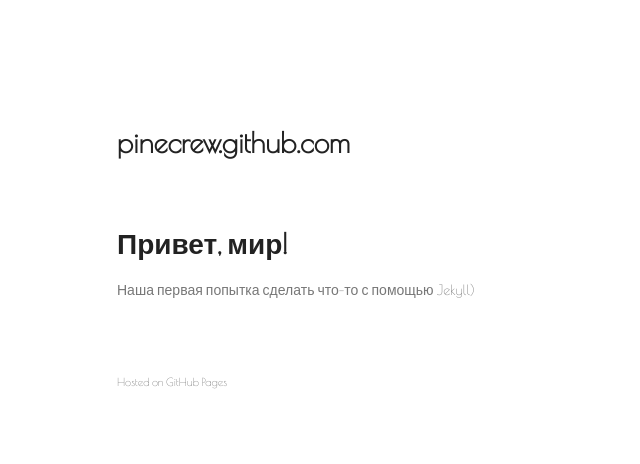
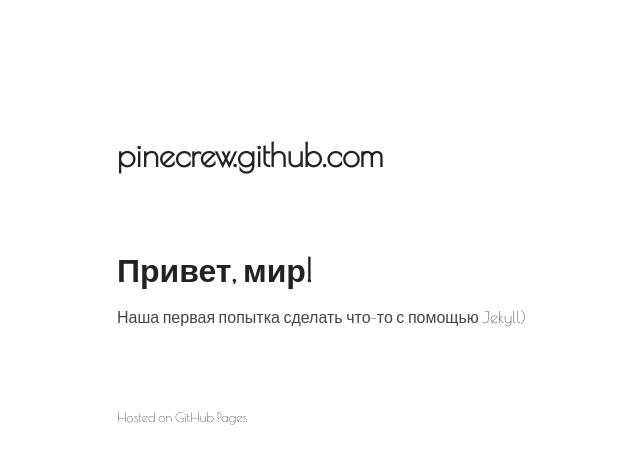
Before and after one commit to gitter-badger/pinecrew.github.com, a Jekyll site: the page built from index.md, in a window 1280 px wide. Shown: the top 464 px of the page, without its empty margins (93-733 px from the left). Built offline with Jekyll 4.4.1, drawn with Linux system fonts in a browser that asks for light colours.

Commit message:
font sizes fixed

```diff
--- a/styles/styles.css
+++ b/styles/styles.css
@@ -2,8 +2,8 @@
 
 body {
   padding:50px;
-  font:14px/1.5 'Poiret One', Arial, sans-serif;
-  color:#777;
+  font-family:'Poiret One', Arial, sans-serif;
+  color:#444;
   font-weight:300;
 }
 
@@ -21,7 +21,7 @@ h1, h2, h3 {
 }
 
 h1 {
-  font-size:28px;
+  font-size:xx-large;
 }
 
 h2 {
@@ -39,7 +39,7 @@ a {
 }
 
 a small {
-  font-size:11px;
+  font-size:small;
   color:#777;
   margin-top:-0.6em;
   display:block;
@@ -60,7 +60,7 @@ blockquote {
 code, pre {
   font-family:Monaco, Liberation Mono, Ubuntu Mono, Bitstream Vera Sans Mono, Lucida Console, Terminal;
   color:#333;
-  font-size:12px;
+  font-size:small;
 }
 
 pre {
@@ -128,7 +128,7 @@ header li {
 
 header ul a {
   line-height:1;
-  font-size:11px;
+  font-size:small;
   color:#999;
   display:block;
   text-align:center;
@@ -152,13 +152,12 @@ header ul li + li + li {
 }
 
 header ul a strong {
-  font-size:14px;
   display:block;
   color:#222;
 }
 
 small {
-  font-size:11px;
+  font-size: small;
 }
 
 hr {
```
